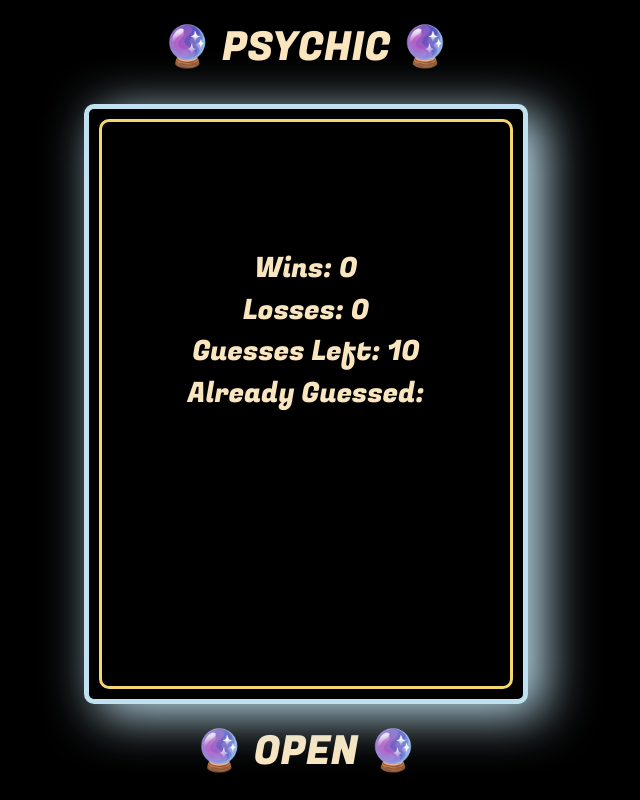
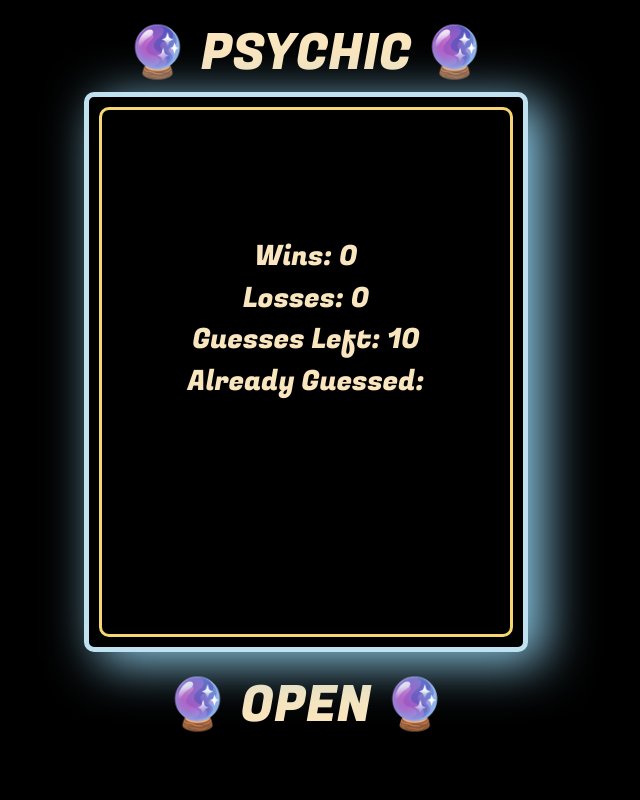
Before and after one commit to nlabrada/03-psychicGame, a plain HTML site: page index.html in a window 1280 px wide. Shown: the whole page, without its empty margins (334-974 px from the left). Drawn offline with nearby package versions, Linux system fonts and the light colour scheme; a web font is replaced by a local one.

Commit message:
done with style. might add an instruction page/start btn

```diff
--- a/assets/css/style.css
+++ b/assets/css/style.css
@@ -14,11 +14,12 @@ div.custom-border{
     border: 5px solid #c0e1f0;
     border-radius: 10px;
     padding: 2em;
-    width: 40%;
-    height: 75%;
+    width: 80%;
+    height: 60%;
     position: relative;
     margin: 0 auto;
-    box-shadow: 15px 10px 50px 1px #c0e1f0;
+    margin-bottom: 5%;
+    box-shadow: 15px 10px 50px 1px #8ecce9;
 
 }
 div.custom-border:before{
@@ -40,7 +41,13 @@ div.custom-border:before{
 
 /* for desktop */
 @media only screen and (min-width: 768px) {
+    h1{
+        font-size: 50px;
+    }
     div.custom-border{
+        width: 40%;
+        height: 70%;
+        margin-bottom: 0%;
 
     }
 }
```
Also changed, not shown: index.html (+0 -1 lines).
